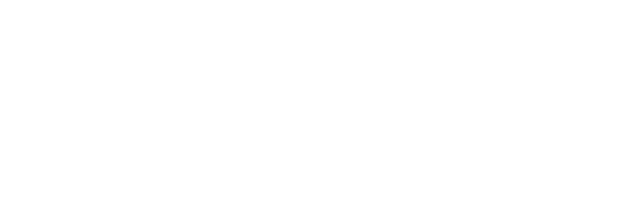
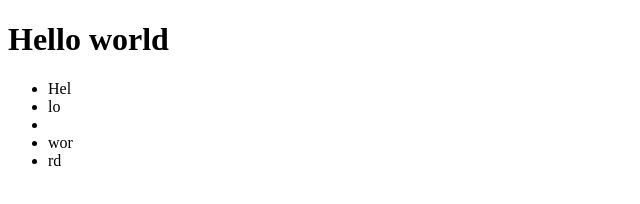
Before and after one commit to RB1321/fictional-spork, a plain HTML site: page a.html in a window 1280 px wide. Shown: the whole page, without its empty margins (0-640 px from the left). Drawn offline with Linux system fonts and the light colour scheme.

Commit message:
commit n1

```diff
--- a/a.html
+++ b/a.html
@@ -7,6 +7,13 @@
     <title>file a.html</title>
 </head>
 <body>
-
+    <h1>Hello world</h1>
+    <ul>
+        <li>Hel</li>
+        <li>lo</li>
+        <li> </li>
+        <li>wor</li>
+        <li>rd</li>
+    </ul>
 </body>
 </html>
```
